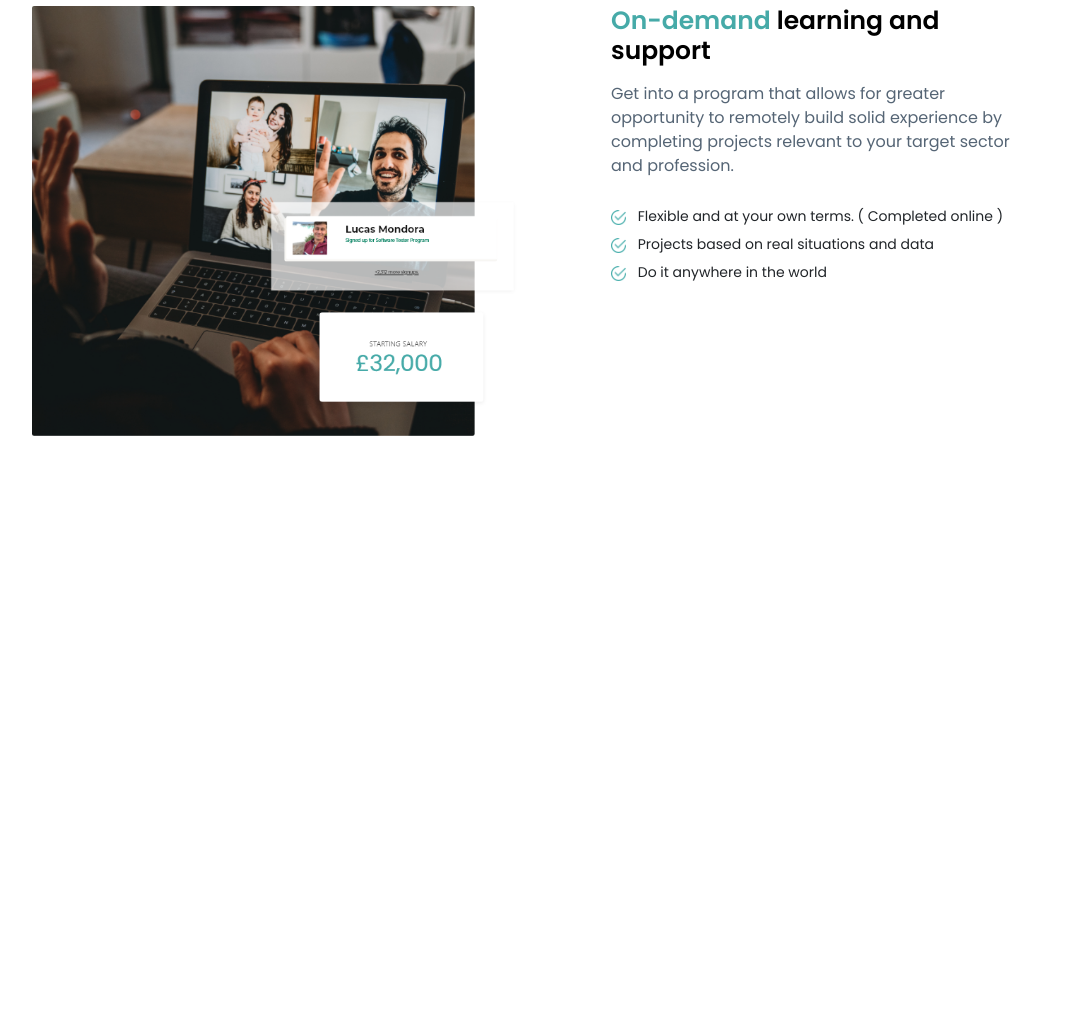
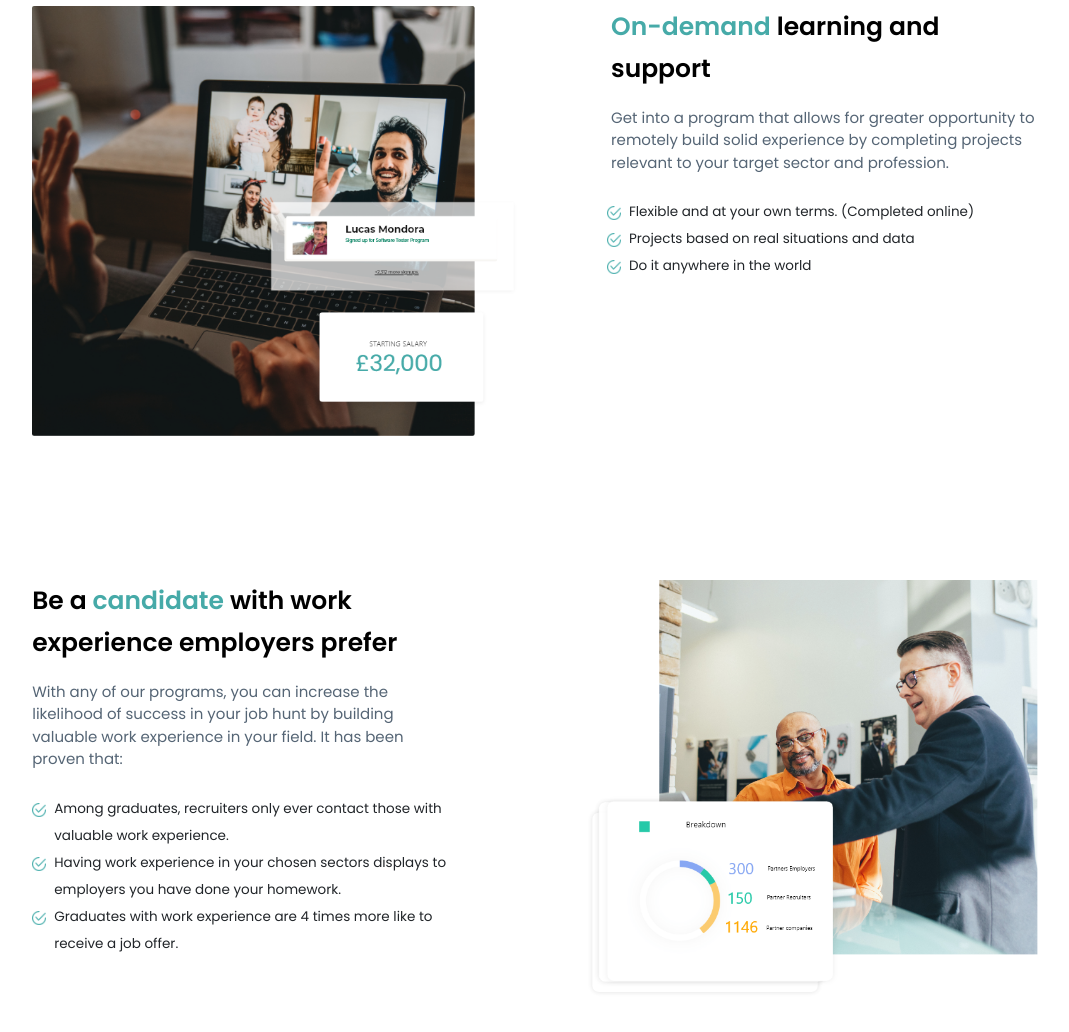
Before and after one commit to Abir-Hasan-GUB/Techway-Latest-project-fiverr-2, a website: page src/index.html in a window 1280 px wide. Shown: the part 4387-5419 px from the top of the page, without its empty margins (105-1174 px from the left). Before the commit the page ends 4919 px from the top, so only its background shows below. Drawn offline with Linux system fonts and the light colour scheme.

Commit message:
Be a candidate  done

```diff
--- a/src/index.html
+++ b/src/index.html
@@ -289,12 +289,49 @@
         <h2 class="pl-4 ml-1"> <span class="colorText">On-demand</span> learning and support</h2>
         <p class="pl-4 ml-1 py-2">Get into a program that allows for greater opportunity to remotely build solid experience by completing projects relevant to your target sector and profession.</p>
 
-        <ul class="list-unstyled pl-4 ml-1">
-            <li> <img class="img-fluid mr-2" src="images/check.png" alt=" check"> Flexible and at your own terms. ( Completed online ) </li>
-            <li> <img class="img-fluid mr-2" src="images/check.png" alt=" check"> Projects based on real situations and data</li>
-            <li> <img class="img-fluid mr-2" src="images/check.png" alt=" check"> Do it anywhere in the world</li>
+        <ul class="list-unstyled pr-4 mr-1">
+            <div class="d-flex ml-4">
+                <img class="img-fluid mr-2 mt-2" src="images/check.png" alt=" check">
+             <li>Flexible and at your own terms. (Completed online)</li>
+            </div>
+            <div class="d-flex ml-4">
+                <img class="img-fluid mr-2 mt-2" src="images/check.png" alt=" check">
+                <li>Projects based on real situations and data</li>
+            </div>
+           <div class="d-flex ml-4">
+            <img class="img-fluid mr-2 mt-2" src="images/check.png" alt=" check">
+            <li>Do it anywhere in the world</li>
+           </div>
         </ul>
 
+    </div>
+</div>
+
+
+<div class="row employDown mt-lg-5 pt-lg-5">
+
+    <div class="col-md-6 employDownRight mt-lg-5  pr-5">
+        <h2 class="pr-4 mr-1"> Be a <span class="colorText">candidate </span> with work experience employers prefer</h2>
+        <p class="pr-4 mr-1 py-2">With any of our programs, you can increase the likelihood of success in your job hunt by building valuable work experience in your field. It has been proven that:</p>
+
+        <ul class="list-unstyled pr-4 mr-1">
+            <div class="d-flex">
+                <img class="img-fluid mr-2 mt-2" src="images/check.png" alt=" check">
+             <li> Among graduates, recruiters only ever contact those with valuable work experience. </li>
+            </div>
+            <div class="d-flex">
+                <img class="img-fluid mr-2 mt-2" src="images/check.png" alt=" check">
+                <li> Having work experience in your chosen sectors displays to employers you have done your homework.</li>
+            </div>
+           <div class="d-flex">
+            <img class="img-fluid mr-2 mt-2" src="images/check.png" alt=" check">
+            <li> Graduates with work experience are 4 times more like to receive a job offer.</li>
+           </div>
+        </ul>
+
+    </div>
+    <div class="col-md-6 mt-lg-5 pl-5">
+        <img class="img-fluid" src="images/be-a-cordinate.png" alt="be a candidate">
     </div>
 </div>
 
--- a/src/scss/style.scss
+++ b/src/scss/style.scss
@@ -283,6 +283,9 @@ h3{
 
 // ===============Empolye Start===========/
 #employmentMarket{
+    h2{
+        line-height: 1.7;
+    }
     .eployLeft{
         // background: red;
         box-shadow: 0px 0px 10px #dbdbdb;
@@ -305,16 +308,22 @@ h3{
         }
     }
     .employDownRight{
+        p{
+            font-size: 15px;
+        }
         ul{
-            li{
-                font-size: 14px;
+            div{
+                li{
+                font-size: 13.5px;
                 line-height: 2;
+            }
                 img{
-                    height: 15px;
+                    height: 14px;
                 }
             }
         }
     }
+
 }
 
 // ===============Empolye End===========/
```
Also changed, not shown: src/css/style.css.
